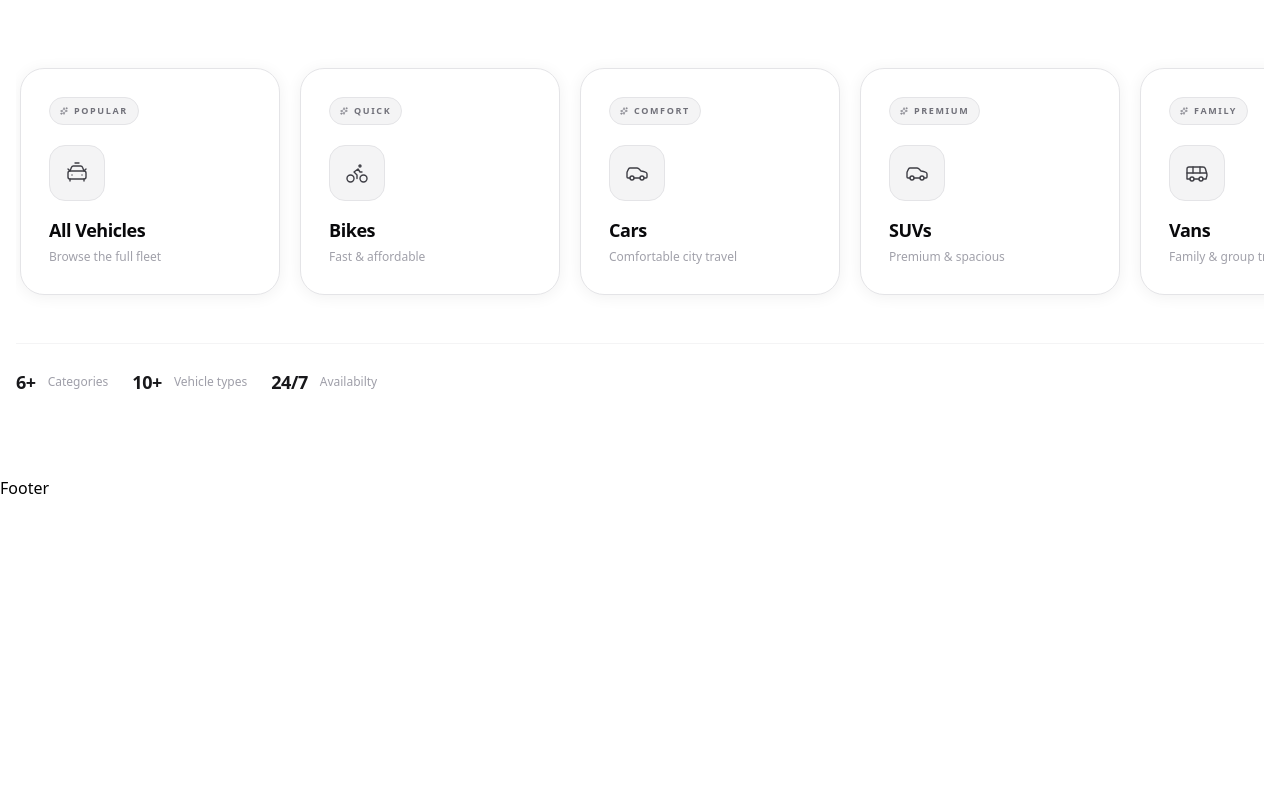
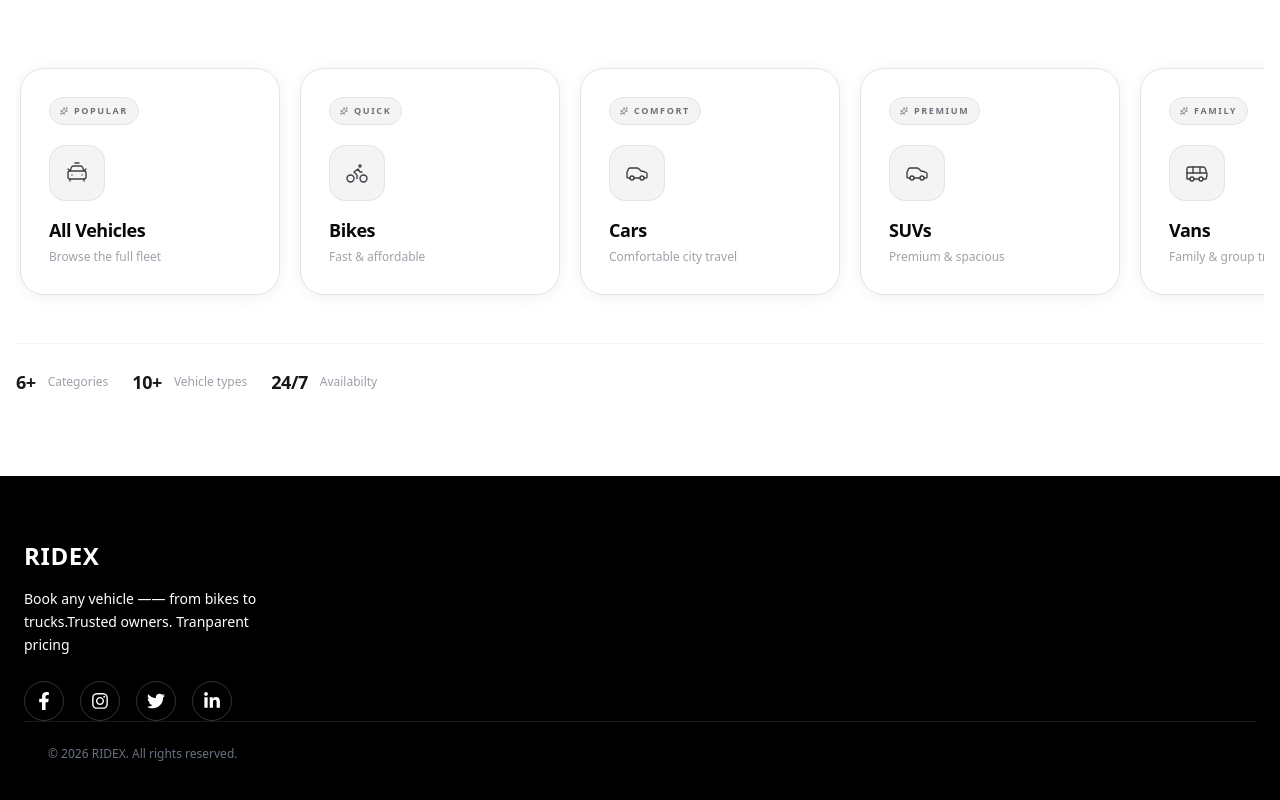
Before and after one commit to Akshavahora/ridex, a Next.js app: page / in a window 1280 px wide. Shown: the part 1063-1863 px from the top of the page. Before the commit the page ends 1563 px from the top, so only its background shows below. Built offline with nearby package versions, Linux system fonts and the light colour scheme; no server answers.

Commit message:
Developing Footer feature

```diff
--- a/package.json
+++ b/package.json
@@ -19,6 +19,7 @@
     "next-auth": "^5.0.0-beta.32",
     "react": "19.2.8",
     "react-dom": "19.2.8",
+    "react-icons": "^5.7.0",
     "react-redux": "^9.3.0"
   },
   "devDependencies": {
--- a/src/components/Footer.tsx
+++ b/src/components/Footer.tsx
@@ -1,8 +1,59 @@
+'use client'
 import React from 'react'
+import {motion} from "motion/react"
+import { FaInstagram, FaFacebookF, FaTwitter, FaLinkedinIn } from "react-icons/fa";
+import { Icon } from 'lucide-react';
 
 function Footer() {
   return (
-    <div>Footer</div>
+    <div className='w-full bg-black text-white'>
+      <motion.div
+      initial={{opacity:0 , y:40}}
+      whileInView={{opacity:1,y:0}}
+      transition={{duration:0.6, ease:"easeOut"}}
+      viewport={{once:true}}
+      className='max-w-7xl mx-auto px-6 py-16'
+      >
+
+    <div className='grid grid-cols-1 sm:grid-cols-2 lg:grid-cols-4 gap-12'>
+      <div>
+        <h2 className='text-2xl font-bold tracking-wide'>RIDEX</h2>
+        <p className='mt-4 text-grey-400 text-sm leading-relaxed'>Book any vehicle —— from bikes to trucks.Trusted owners. Tranparent pricing</p>
+
+        <div className='flex gap-4 mt-6'>
+          {[FaFacebookF,FaInstagram,FaTwitter,FaLinkedinIn].map((Icon,i)=>(
+            <motion.a
+            key={i}
+            whileHover={{y:-3}}
+            href='#'
+            className='w-10 h-10 flex items-center justify-center rounded-full border
+            border-white/20 hover:bg-white hover:text-black transiton'
+
+            >
+              <Icon size={18}/>
+
+            </motion.a>
+          ))}
+
+
+        </div>
+      </div>
+
+    </div>
+
+    <div className='border-t border-white/10'>
+    <div className= 'max-w-7xl mx-auto px-6 py-6 flex flex-col sm:flex-row justify-between items-center text-xs text-gray-500 gap-4'>
+      <p>© {new Date().getFullYear()} RIDEX. All rights reserved.</p>
+
+    </div>
+
+
+    </div>
+
+      </motion.div>
+
+    </div>
+
   )
 }
 
--- a/src/components/HeroSection.tsx
+++ b/src/components/HeroSection.tsx
@@ -2,9 +2,15 @@
 import React from 'react'
 import { motion } from 'motion/react'
 import { Bike, Bus, Car, Truck } from 'lucide-react'
+import { useSelector } from 'react-redux'
+import { RootState } from '@/redux/store'
+import { useRouter } from 'next/navigation'
+
 
 function HeroSection({onAuthRequired}:{onAuthRequired:()=>void}) {
-  return (
+const {userData}=useSelector((state:RootState)=>state.user)
+const router=useRouter()
+return (
     <div className='relative min-h-screen w-full overflow-hidden'>
     <div className='absolute inset-0 bg-cover bg-center' style=
     {{backgroundImage:"url('/heroImage.jpg')"}}/>
@@ -50,7 +56,7 @@
         whileTap={{scale:0.95}}
         className='mt-12 px-10 py-4 bg-white
         text-black rounded-full font-semibold shadow-xl'
-        onClick={onAuthRequired}>
+        onClick={()=>{!userData?onAuthRequired():router.push('/user/book')}}>
         Book Now
 
 
```
Also changed, not shown: src/components/AuthModel.tsx (+3 -4 lines), 1 other file (tests, documents, lock files or other folders).
